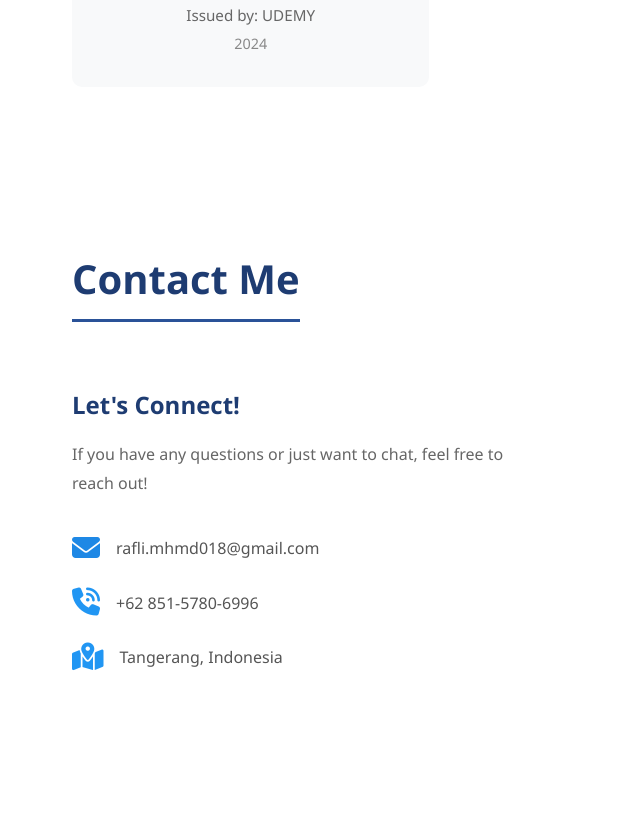
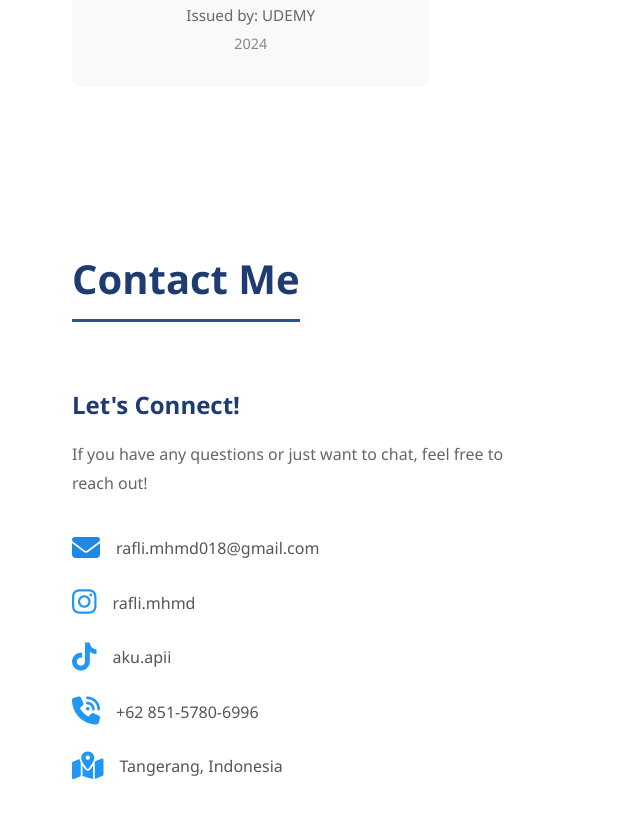
Before and after one commit to raflimhmd/raflimhmd.github.io, a plain HTML site: page index.html in a window 1280 px wide. Shown: the part 3564-4381 px from the top of the page, without its empty margins (0-640 px from the left). Drawn offline with Linux system fonts and the light colour scheme.

Commit message:
Update index.html

```diff
--- a/index.html
+++ b/index.html
@@ -240,6 +240,18 @@
                     <span>rafli.mhmd018@gmail.com</span>
                 </div>
                 <div class="info-item">
+                    <a href="https://www.instagram.com/rafli.mhmd"><span class="icon"><i class="fa-brands fa-instagram" style="font-size:28px; color:#2196f3;"></i>
+</span></a>
+                    <span>rafli.mhmd</span>
+                </div>
+
+                 <div class="info-item">
+                   <a href="https://www.tiktok.com/@aku.apii"><span class="icon"><i class="fa-brands fa-tiktok" style="font-size:28px; color:#2196f3;"></i>
+</span></a>
+                    <span>aku.apii</span>
+                </div>
+
+                <div class="info-item">
                     <span class="icon"><i class="fa-solid fa-phone-volume" style="font-size:28px; color:#2196f3;"></i>
 </span>
                     <span>+62 851-5780-6996</span>
```
